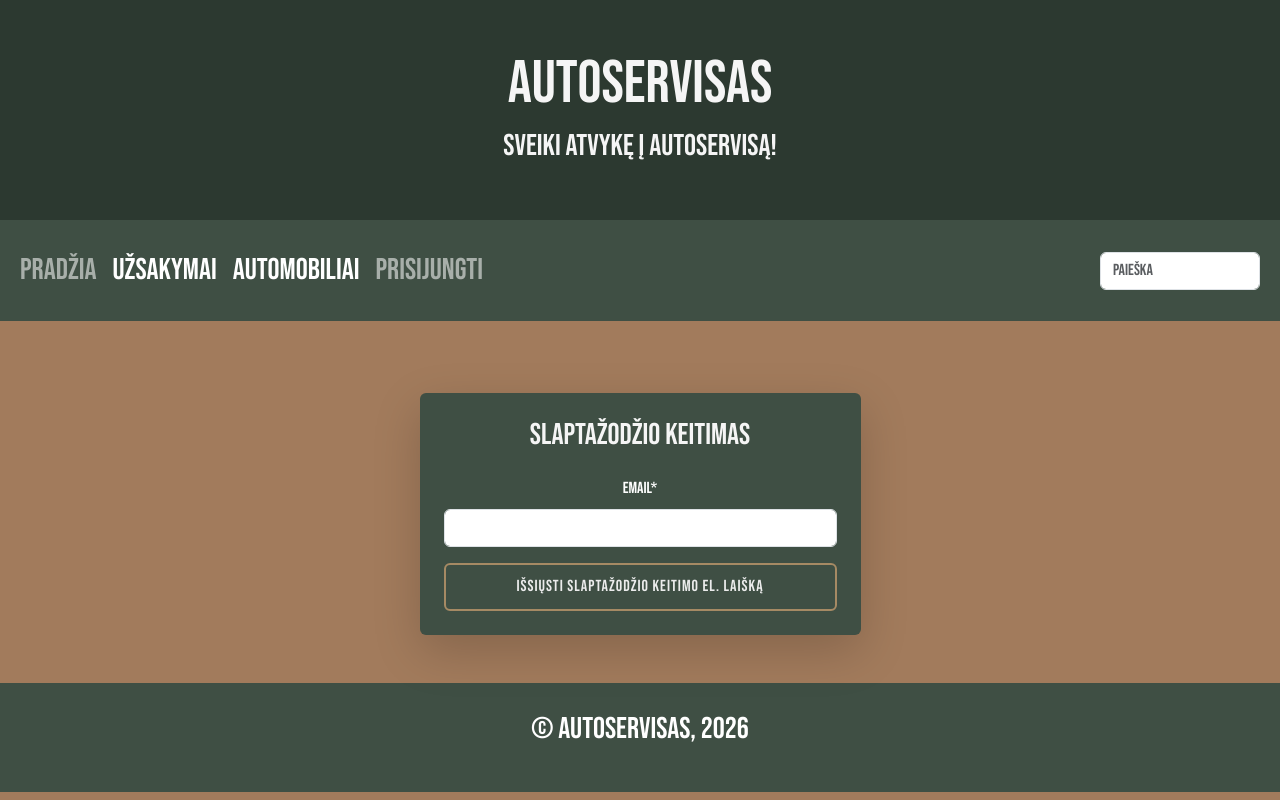
After one commit to LinaDailidaite/Autoservisas, a Django app: page /accounts/password_reset/ in a window 1280 px wide. The commit adds this page. Run offline with Django 5.2, Linux system fonts and the light colour scheme; some libraries are stand-ins or nearby versions.

Commit message:
*Sukurtas vartotojo prisijungimas/atsijungimas bei slaptažodžio keitimas

```diff
--- a/autoservice/static/autoservisas/css/styles.css
+++ b/autoservice/static/autoservisas/css/styles.css
@@ -106,3 +106,32 @@ body .btn-custom:hover {
 .services-list {
     background: transparent !important;
 }
+
+
+.btn-custom {
+    background-color: #d9534f;
+    border: none;
+    font-family: 'Bebas Neue', sans-serif;
+    letter-spacing: 1px;
+    padding: 10px 20px;
+    transition: 0.3s;
+}
+
+.btn-custom:hover {
+    background-color: #b52b27;
+    transform: scale(1.05);
+}
+
+.custom-reset-link {
+    color: #ECECEC;
+    text-decoration: none;
+    font-size: 1.1rem;
+    transition: 0.3s;
+    display: block;
+    text-align: center;
+}
+
+.custom-reset-link:hover {
+    color: #2C3930;
+    text-decoration: underline;
+}
--- a/autoservice/templates/base.html
+++ b/autoservice/templates/base.html
@@ -36,6 +36,21 @@
                 <li class="nav-item">
                 <a class="nav-link active" href="{% url 'cars' %}">AUTOMOBILIAI</a>
                 </li>
+                {% if user.is_authenticated %}
+                    <li class="nav-item"><a class="nav-link" href="#">
+                        <svg class="bi bi-person" width="1.5em" height="1.5em" viewBox="0 0 16 16" fill="currentColor" xmlns="http://www.w3.org/2000/svg">
+                            <path fill-rule="evenodd" d="M13 14s1 0 1-1-1-4-6-4-6 3-6 4 1 1 1 1h10zm-9.995-.944v-.002.002zM3.022 13h9.956a.274.274 0 00.014-.002l.008-.002c-.001-.246-.154-.986-.832-1.664C11.516 10.68 10.289 10 8 10c-2.29 0-3.516.68-4.168 1.332-.678.678-.83 1.418-.832 1.664a1.05 1.05 0 00.022.004zm9.974.056v-.002.002zM8 7a2 2 0 100-4 2 2 0 000 4zm3-2a3 3 0 11-6 0 3 3 0 016 0z" clip-rule="evenodd"/>
+                        </svg>
+                    {{ user.get_username }}</a></li>
+                    <li class="nav-item">
+                        <form method="post" action="{% url 'logout' %}">
+                            {% csrf_token %}
+                            <button class="nav-link" type="submit">Atsijungti</button>
+                        </form>
+                    </li>
+                {% else %}
+                    <li class="nav-item"><a class="nav-link" href="{% url 'login'%}">Prisijungti</a></li>
+                {% endif %}
             </ul>
             <form action="{% url 'search' %}" method="get" class="d-flex">
                 <input name="query" class="form-control me-2" type="text" placeholder="Paieška">
--- /dev/null
+++ b/autoservice/templates/registration/password_reset_email.html
@@ -0,0 +1,4 @@
+Sveiki,
+
+Kažkas mums atsiuntė užklausą slaptažodžio keitimui. Jeigu tai buvote Jūs, sekite nuoroda žemiau:
+{{ protocol}}://{{ domain }}{% url 'password_reset_confirm' uidb64=uid token=token %}
--- /dev/null
+++ b/autoservice/templates/registration/password_reset_form.html
@@ -0,0 +1,21 @@
+{% extends "base.html" %}
+
+{% block title %}Slaptažodžio keitimas{% endblock %}
+
+{% block content %}
+<div class="container mt-5">
+    <div class="row justify-content-center">
+        <div class="col-md-5">
+            <div class="card bg-dark text-white border-secondary p-4 shadow-lg">
+                <h2 class="text-center mb-4" style="font-family: 'Bebas Neue';">Slaptažodžio keitimas</h2>
+                <form method="post">
+                    {% csrf_token %}
+                    {% load crispy_forms_tags %}
+                    {{ form | crispy }}
+                    <button type="submit" class="btn btn-custom w-100">Išsiųsti slaptažodžio keitimo el. laišką</button>
+                </form>
+            </div>
+        </div>
+    </div>
+</div>
+{% endblock %}
--- a/autoservice/urls.py
+++ b/autoservice/urls.py
@@ -1,6 +1,7 @@
 from django.urls import path
 from django.contrib import admin
 from . import views
+from django.urls import path, include
 
 urlpatterns = [
     path('', views.index, name='index'),
@@ -9,4 +10,5 @@ urlpatterns = [
     path('orders/', views.OrderListView.as_view(), name='orders'),
     path('orders/<int:pk>/', views.OrderDetailView.as_view(), name='order'),
     path('search/', views.search, name='search'),
+    path('accounts/', include('django.contrib.auth.urls')),
 ]
```
Also changed, not shown: autoservice/templates/registration/login.html (added, +22 -0 lines), autoservice/templates/registration/password_reset_complete.html (added, +21 -0 lines), autoservice/templates/registration/password_reset_confirm.html (added, +19 -0 lines), autoservice/templates/registration/password_reset_done.html (added, +22 -0 lines), autoservisas/settings.py (+16 -0 lines), autoservice/templates/registration/__init__.py (added).
